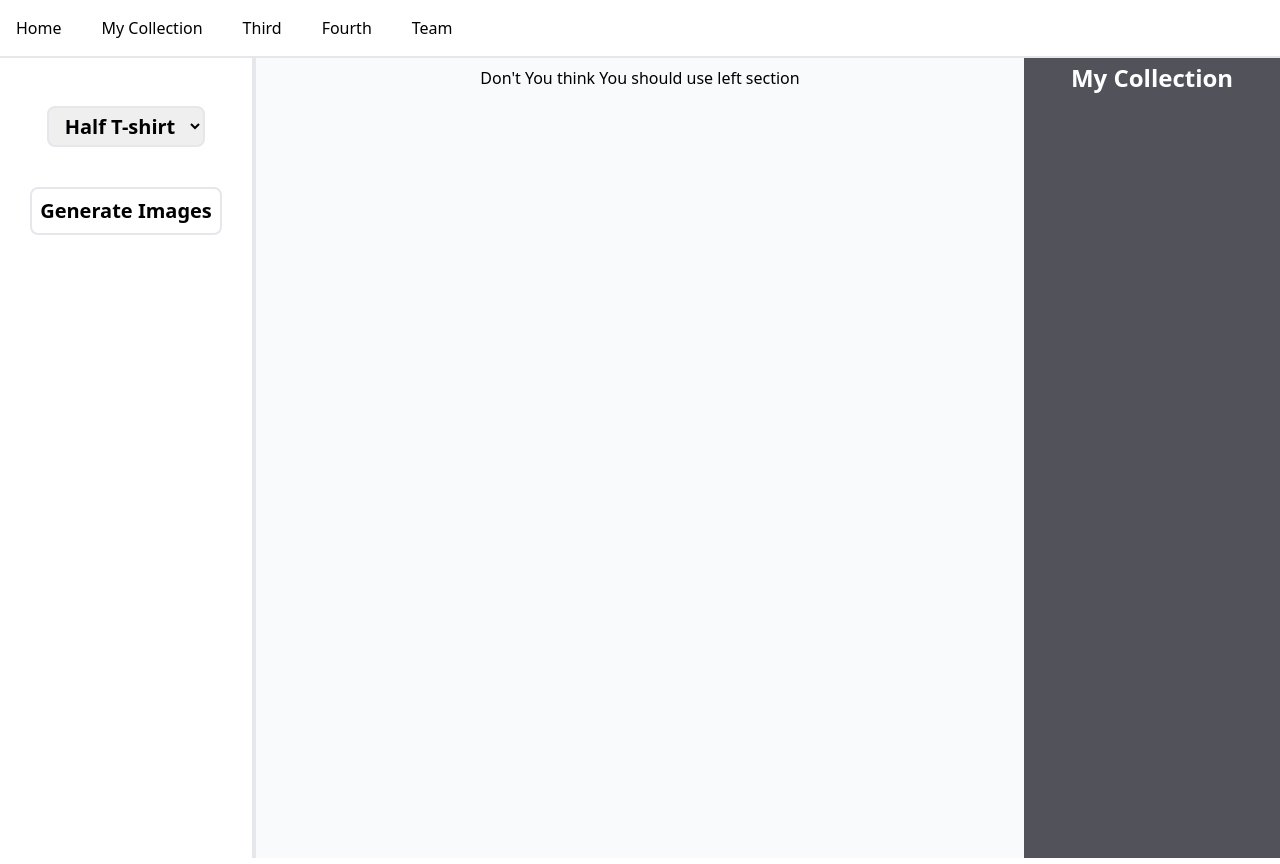
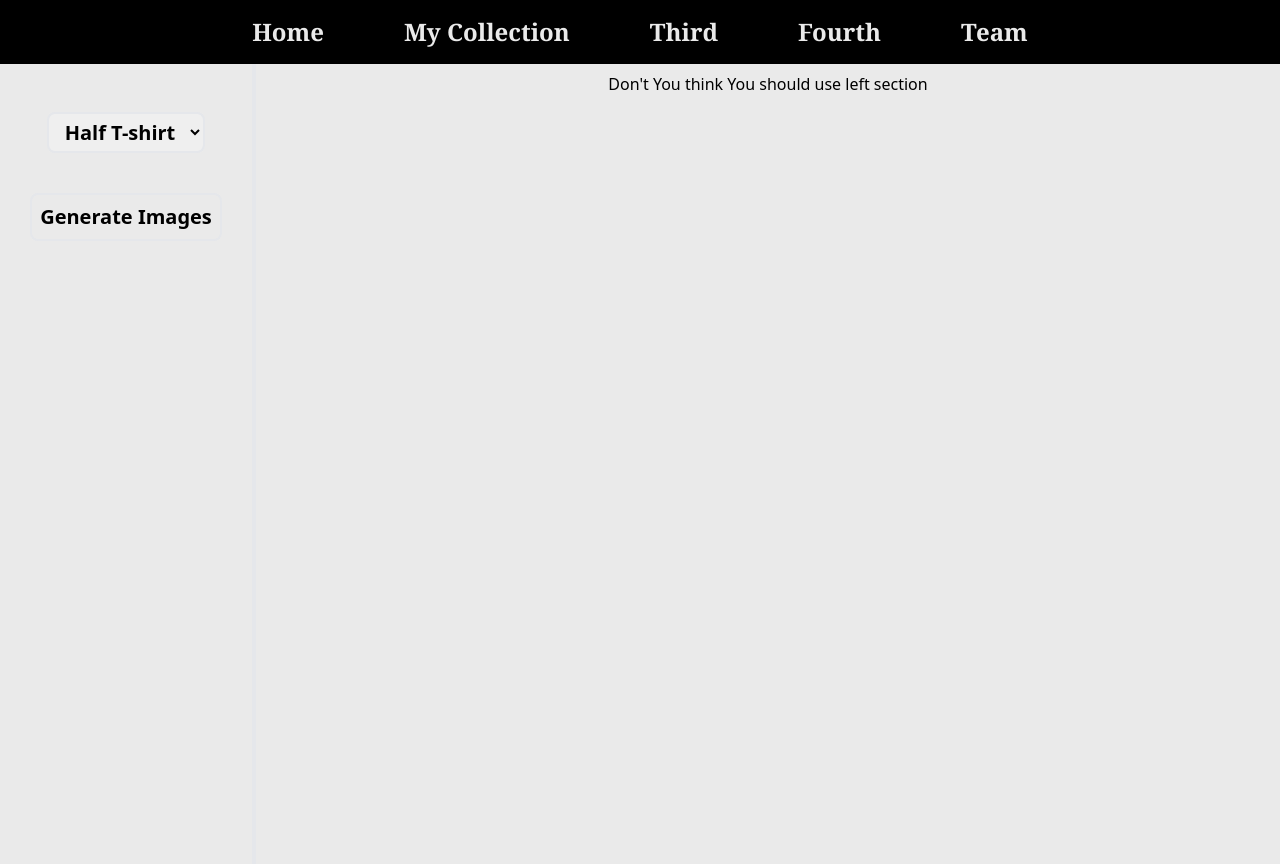
Before and after one commit to FashionGan/Django-Code, a Django app: page / in a window 1280 px wide. Run offline with Django 4.2, Linux system fonts and the light colour scheme; some libraries are stand-ins or nearby versions.

Commit message:
Modified Templates

```diff
--- a/gan_app/settings.py
+++ b/gan_app/settings.py
@@ -121,6 +121,10 @@ USE_TZ = True
 
 STATIC_URL = 'static/'
 
+# Media Files path
+MEDIA_ROOT = os.path.join(BASE_DIR, 'media')
+MEDIA_URL = '/media/'
+
 # Default primary key field type
 # https://docs.djangoproject.com/en/4.2/ref/settings/#default-auto-field
 
--- a/gan_app/urls.py
+++ b/gan_app/urls.py
@@ -1,7 +1,11 @@
 from django.contrib import admin
 from django.urls import path, include
+
+# Media images configuration
+from django.conf import settings
+from django.conf.urls.static import static
 
 urlpatterns = [
     path('admin/', admin.site.urls),
     path('', include('GAN_APP_1.urls')),
-]
+] + static(settings.MEDIA_URL, document_root = settings.MEDIA_ROOT)
--- a/templates/index.html
+++ b/templates/index.html
@@ -6,14 +6,14 @@
     <script src="https://cdn.tailwindcss.com"></script>
     <title>Index Page</title>
 </head>
-<body>
+<body class="bg-[#EAEAEA]">
 
-    <nav class="flex space-x-10 p-4 border-b-2">
-        <li class="flex list-none"><a href="/">Home</a></li>
-        <li class="flex list-none"><a href="/collection/">My Collection</a></li>
-        <li class="flex list-none">Third</li>
-        <li class="flex list-none">Fourth</li>
-        <li class="flex list-none"><a href="/team/">Team</a></li>
+    <nav class="flex space-x-10 p-4 bg-black place-content-center space-x-20">
+        <li class="flex list-none text-2xl text-[#EAEAEA] font-extrabold font-serif"><a href="/">Home</a></li>
+        <li class="flex list-none text-2xl text-[#EAEAEA] font-extrabold font-serif"><a href="/collection/">My Collection</a></li>
+        <li class="flex list-none text-2xl text-[#EAEAEA] font-extrabold font-serif">Third</li>
+        <li class="flex list-none text-2xl text-[#EAEAEA] font-extrabold font-serif">Fourth</li>
+        <li class="flex list-none text-2xl text-[#EAEAEA] font-extrabold font-serif"><a href="/team/">Team</a></li>
     </nav>
 
     <!-- Make it h-full after adding some contents into divs-->
@@ -37,7 +37,7 @@
 
         </div>
 
-        <div id="middle_section" class="flex flex-wrap basis-3/5 bg-slate-50 p-2 justify-center">
+        <div id="middle_section" class="flex flex-wrap basis-4/5 p-2 justify-center">
 
             {% block image_section %}
 
@@ -66,10 +66,6 @@
 
         </div>
 
-        <div id="right_side_section" class="flex basis-1/5 justify-center p-1 bg-zinc-600">
-            <div id="heading" class="text-2xl font-bold text-white">My Collection</div>
-        </div>
-
     </div>
 
 </body>
```
Also changed, not shown: templates/collection.html (+10 -1 lines), templates/teamMembersPage.html (+28 -28 lines), media/arya.jpg (added), media/profile-pic-pie.png (renamed from profile-pic-pie.png).
